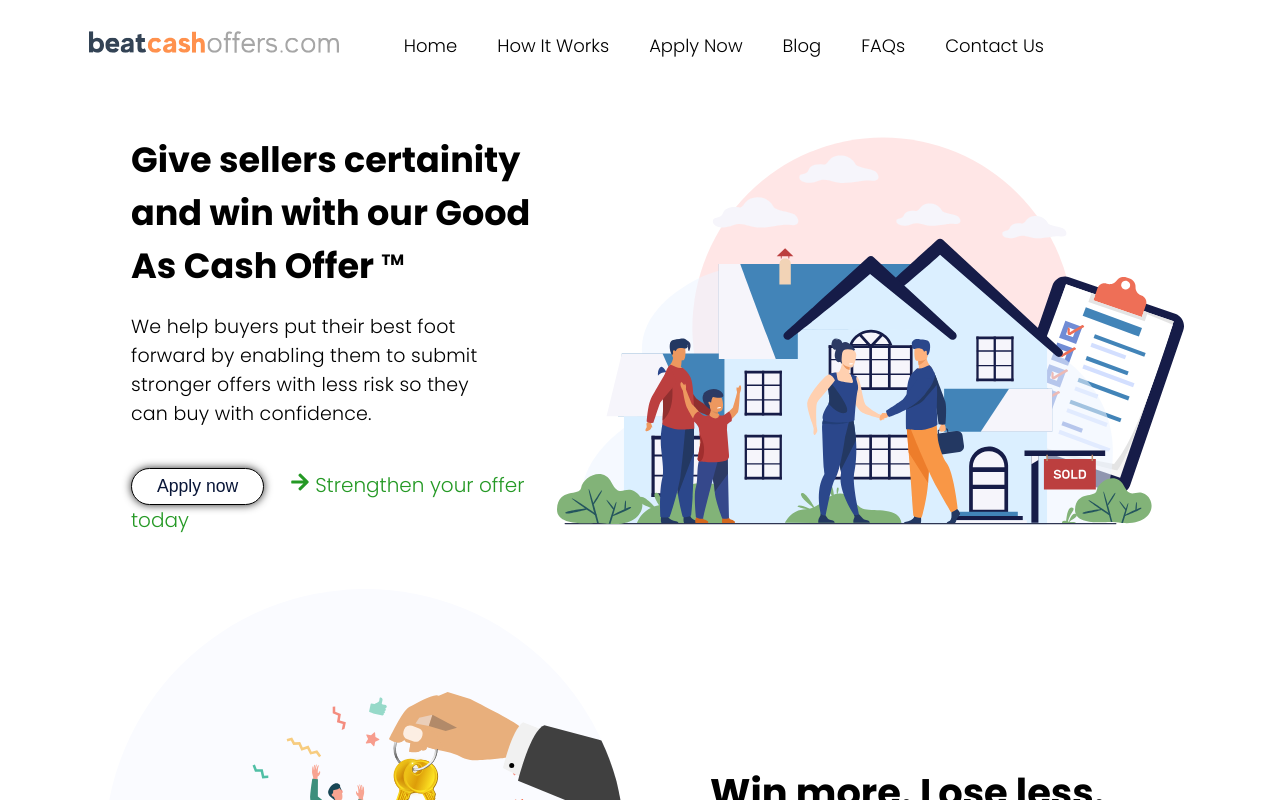
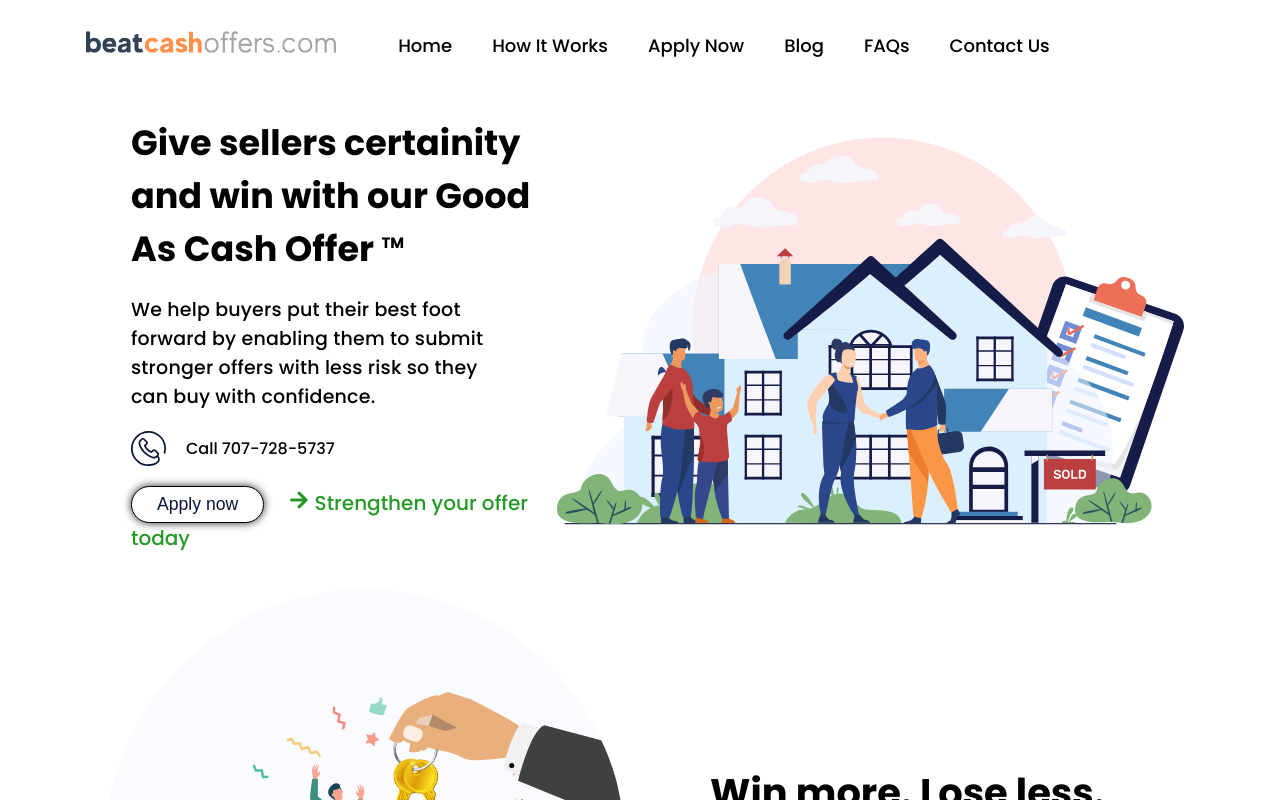
Before and after one commit to meer1616/Beat-cash-offers, a Next.js app: page / in a window 1280 px wide. Shown: the top 800 px of the page. Built offline with nearby package versions, Linux system fonts and the light colour scheme.

Commit message:
changed small req

```diff
--- a/Components/Home.module.css
+++ b/Components/Home.module.css
@@ -1,4 +1,6 @@
-@import url('https://fonts.googleapis.com/css2?family=Poppins:wght@300;700&display=swap');
+/* @import url('https://fonts.googleapis.com/css2?family=Poppins:wght@500&display=swap'); */
+/* @import url('https://fonts.googleapis.com/css2?family=Poppins:wght@300;700&display=swap'); */
+@import url('https://fonts.googleapis.com/css2?family=Poppins:wght@300;500;700&display=swap');
 .homeContainer,.secPage,.cardImg,.fifthPageContHeading,.sevenPageCont1{
     display: flex;
     justify-content: center;
@@ -29,6 +31,10 @@
     font-size: 19px;
     letter-spacing: 0.2px;
     padding-right: 70px;
+}
+.callNowText{
+    margin-left: 20px;
+    font-weight: 500;
 }
 .applyBtnHome{
     padding: 7px 25px;
--- a/Components/Homei.tsx
+++ b/Components/Homei.tsx
@@ -2,6 +2,7 @@ import styles from "./Home.module.css";
 import Image from "next/image";
 import { FaArrowRight } from 'react-icons/fa'
 import Fade from 'react-reveal';
+
 
 export default function Homei() {
   return (
@@ -14,6 +15,10 @@ export default function Homei() {
           <p className={styles.wlcmExtratxt}>
             We help buyers put their best foot forward by enabling them to submit stronger offers with less risk so they can buy with confidence.
           </p>
+          <div style={{ display: "flex", alignItems: "center" }}>
+
+            <Image height={35} width={35} src="/call.svg" alt="" /> <span className={styles.callNowText} > Call 707-728-5737 </span>
+          </div>
           <a href="#applynowform"> <button className={styles.applyBtnHome}>   Apply now </button></a>
           <span className={styles.greenTxt}> <FaArrowRight style={{ fontWeight: "lighter", marginTop: "20px" }}></FaArrowRight> Strengthen your offer today</span>
 
@@ -26,6 +31,6 @@ export default function Homei() {
           </div>
         </Fade>
       </div>
-    </div>
+    </div >
   );
 }
```
Also changed, not shown: public/call.svg (added).
